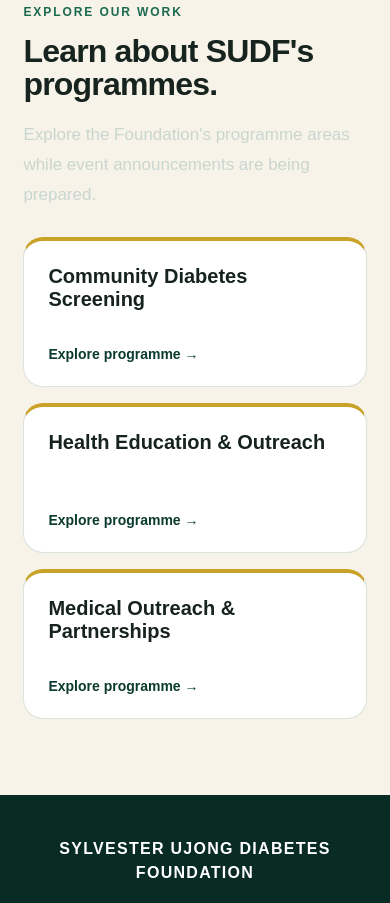
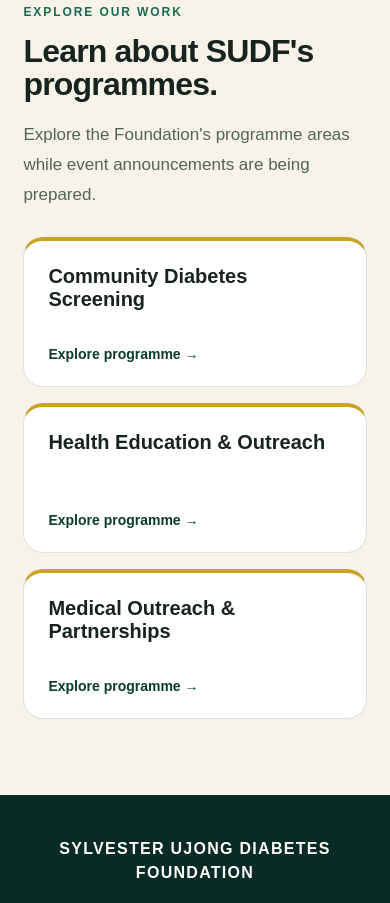
Before and after one commit to AkongShadrach/SUDF-website, a Next.js app: page /events in a window 390 px wide. Shown: the part 980-1883 px from the top of the page. Built offline with nearby package versions, Linux system fonts and the light colour scheme.

Commit message:
Improve contrast of Events page introduction text

```diff
--- a/app/globals.css
+++ b/app/globals.css
@@ -2511,3 +2511,15 @@ body:has(main > .footer) {
     margin-bottom: 0;
   }
 }
+
+/* Improve readability of the Events page programme introduction */
+.sudf-events-programmes .section-heading > p {
+  color: #53635b;
+  opacity: 1;
+}
+@media (max-width: 760px) {
+  .sudf-events-programmes .section-heading > p {
+    color: #53635b;
+    opacity: 1;
+  }
+}
```
